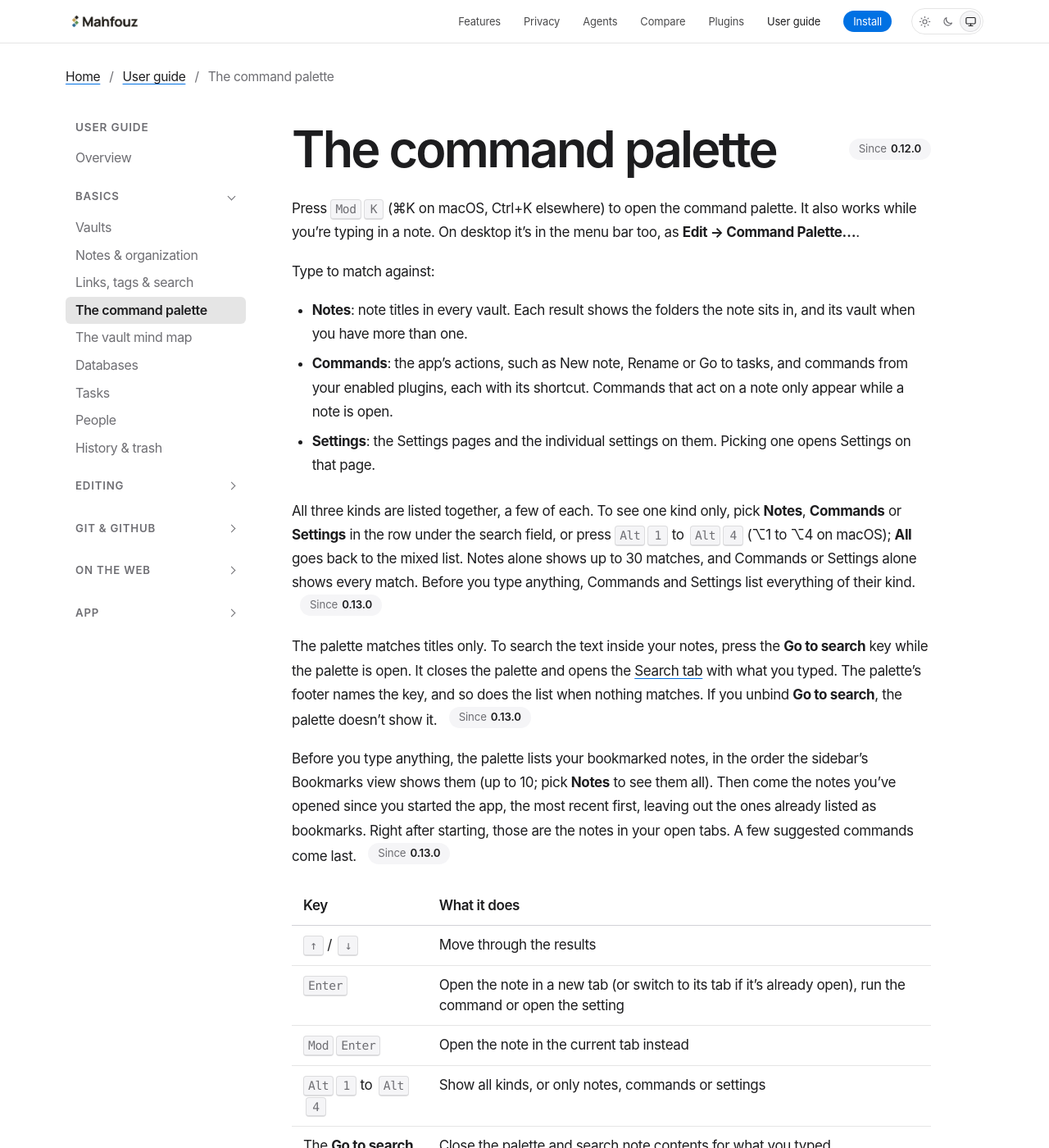
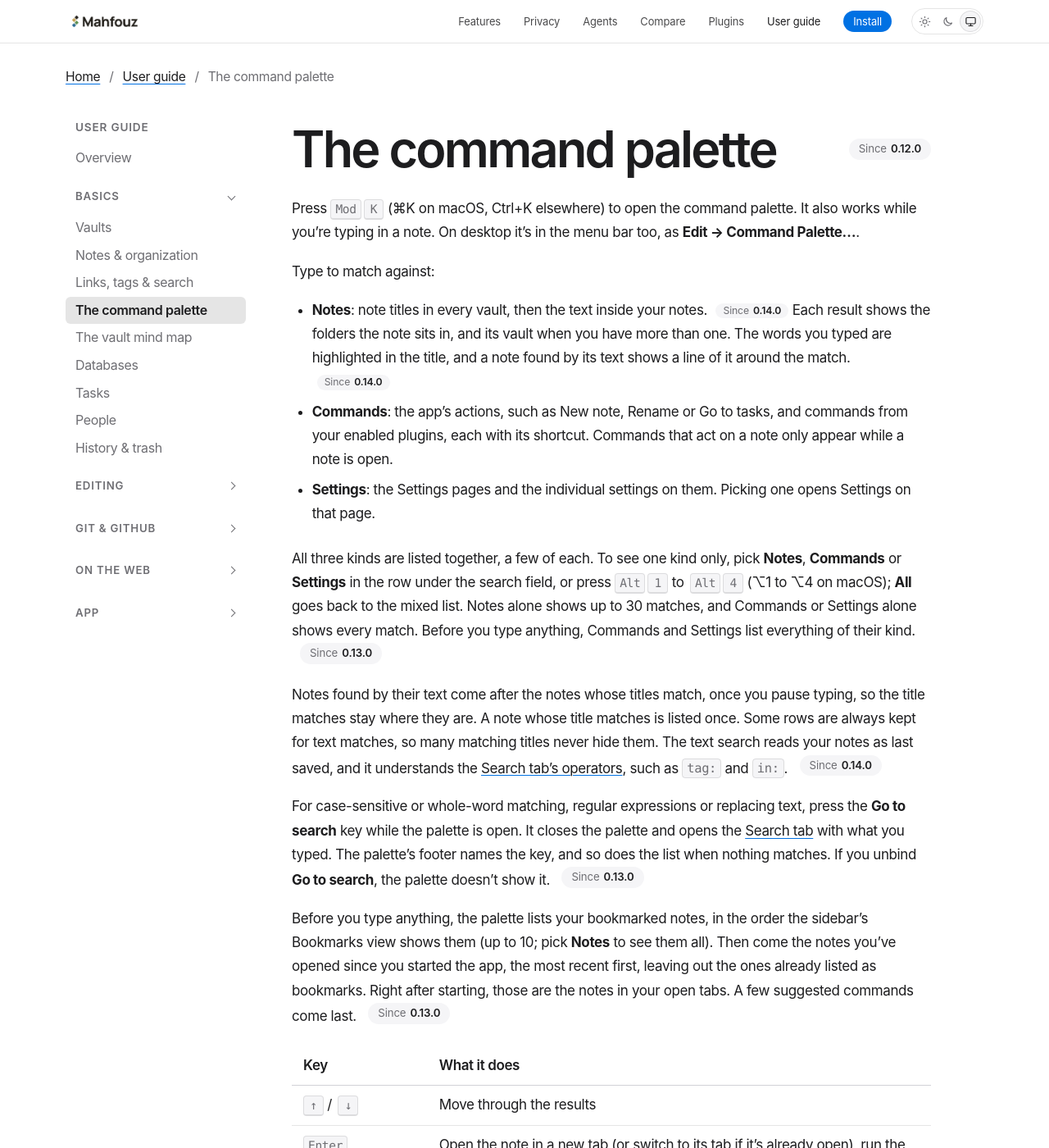
Before and after one commit to mahfouz-app/docs, a Jekyll site: the page built from guide/command-palette.md, in a window 1280 px wide and 1400 px high. Shown: the whole window at 82% size. Built offline with Jekyll 4.4.1, drawn with Linux system fonts in a browser that asks for light colours.

Commit message:
guide: the command palette matches note contents
The palette now lists notes found by their text after the title matches,
with a line around the match, and highlights the typed words.

Co-Authored-By: Claude Opus 5.5 <noreply@anthropic.com>

```diff
--- a/guide/command-palette.md
+++ b/guide/command-palette.md
@@ -2,7 +2,7 @@
 layout: guide
 title: "The command palette"
 since: "0.12.0"
-description: "Press Mod+K to go to a note, run a command or open a setting."
+description: "Press Mod+K to go to a note by its title or contents, run a command or open a setting."
 permalink: /guide/command-palette/
 ---
 
@@ -12,8 +12,10 @@ the menu bar too, as **Edit → Command Palette…**.
 
 Type to match against:
 
-- **Notes**: note titles in every vault. Each result shows the folders the
-  note sits in, and its vault when you have more than one.
+- **Notes**: note titles in every vault, then the text inside your notes. {% include since.html v="0.14.0" %}
+  Each result shows the folders the note sits in, and its vault when you
+  have more than one. The words you typed are highlighted in the title,
+  and a note found by its text shows a line of it around the match. {% include since.html v="0.14.0" %}
 - **Commands**: the app's actions, such as New note, Rename or Go to tasks,
   and commands from your enabled plugins, each with its shortcut. Commands
   that act on a note only appear while a note is open.
@@ -27,8 +29,16 @@ field, or press <kbd>Alt</kbd><kbd>1</kbd> to <kbd>Alt</kbd><kbd>4</kbd>
 up to 30 matches, and Commands or Settings alone shows every match. Before
 you type anything, Commands and Settings list everything of their kind. {% include since.html v="0.13.0" %}
 
-The palette matches titles only. To search the text inside your notes,
-press the **Go to search** key while the palette is open. It closes the palette and opens the
+Notes found by their text come after the notes whose titles match, once
+you pause typing, so the title matches stay where they are. A note whose
+title matches is listed once. Some rows are always kept for text matches,
+so many matching titles never hide them. The text search reads your
+notes as last saved, and it understands the
+[Search tab's operators](/guide/links/#search), such as `tag:` and `in:`. {% include since.html v="0.14.0" %}
+
+For case-sensitive or whole-word matching, regular expressions or
+replacing text, press the **Go to search** key while the palette is open.
+It closes the palette and opens the
 [Search tab](/guide/links/#search) with what you typed. The palette's
 footer names the key, and so does the list when nothing matches. If you
 unbind **Go to search**, the palette doesn't show it. {% include since.html v="0.13.0" %}
```
Also changed, not shown: guide/links.md (+1 -1 lines).
